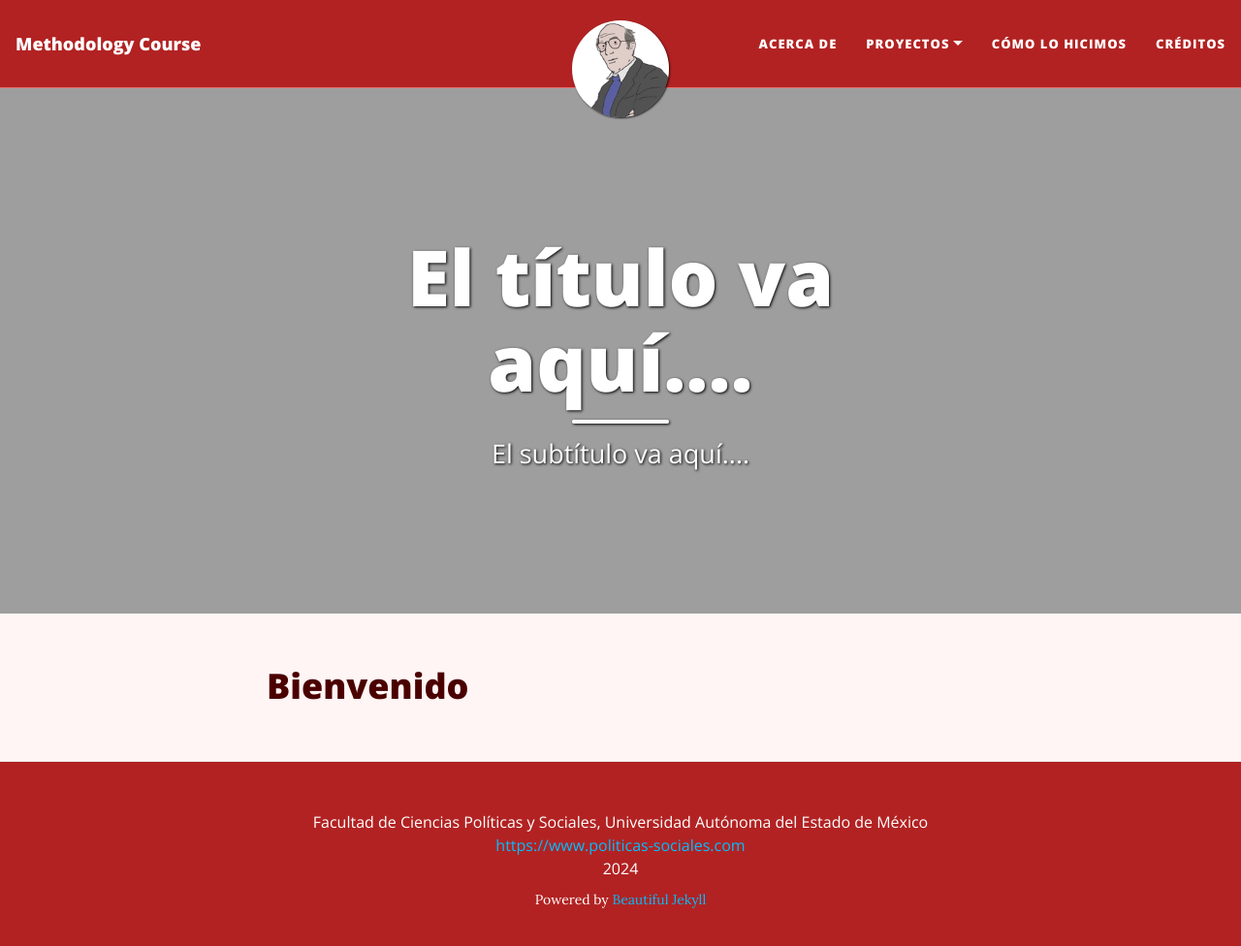
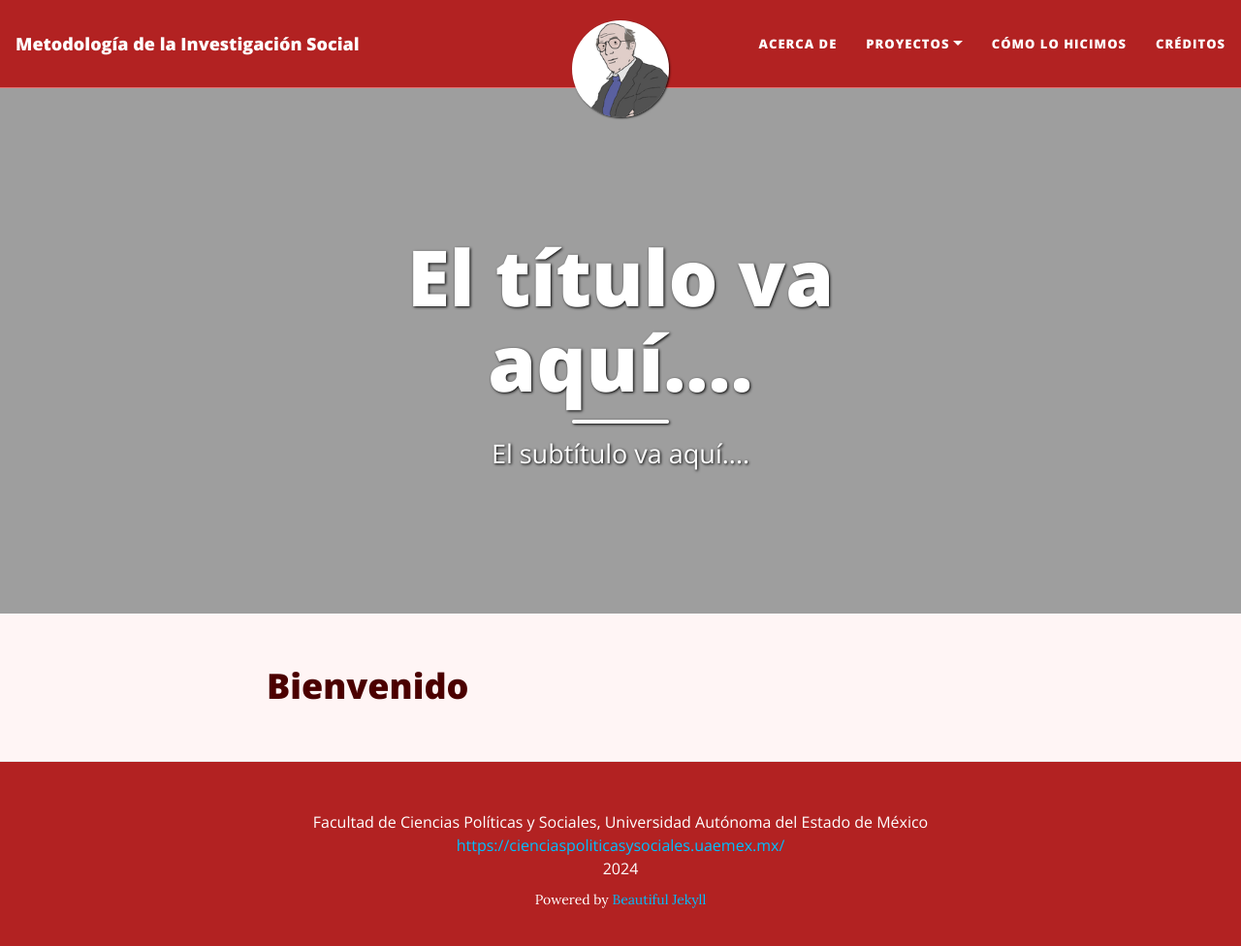
Before and after one commit to rosariorogel/metodologia, a Jekyll site: the page built from index.html, in a window 1280 px wide and 989 px high. Shown: the top 976 px of the window at 97% size. Built offline with Jekyll 4.4.1, drawn with Linux system fonts in a browser that asks for light colours; nearby versions of some CDN libraries; the list of posts is cut into pages by our own code.

Commit message:
Update _config.yml

```diff
--- a/_config.yml
+++ b/_config.yml
@@ -10,7 +10,7 @@ url: https://rosariorogel.net
 basurl: /newsite
 
 # Name of website
-title: "Methodology Course"
+title: "Metodología de la Investigación Social"
 
 # Your name to show in the footer
 author: Facultad de Ciencias Políticas y Sociales, Universidad Autónoma del Estado de México
@@ -66,7 +66,7 @@ social-network-links:
 
 # If you want to show a link to an RSS in the footer, add the site description here.
 # If you don't want to show an RSS link, remove the following line.
-rss-description: Class website devoted to Juan Pérez
+rss-description: Website de la clase Metodología de la Investigación Social
 
 # --- General options --- #
 
@@ -79,7 +79,7 @@ share-links-active:
 
 # How to display the link to your website in the footer
 # Remove this if you don't want a link in the footer
-url-pretty: "https://www.politicas-sociales.com"
+url-pretty: "https://cienciaspoliticasysociales.uaemex.mx/"
 
 
 # Excerpt word length - Truncate the excerpt of each post on the feed page to the specified number of words
```
